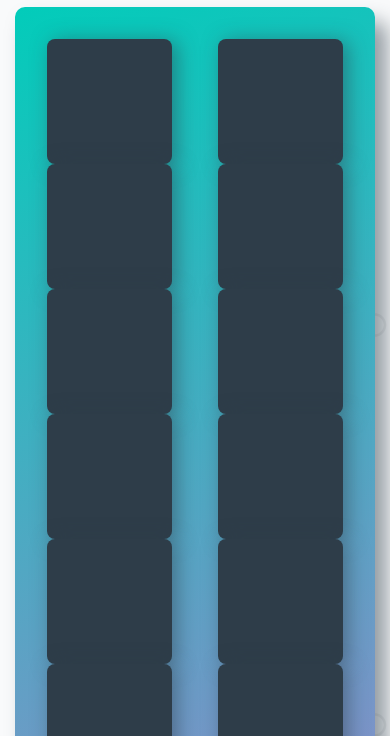
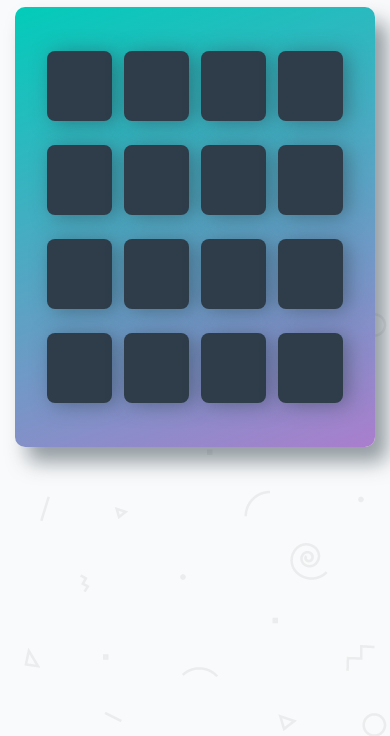
Before and after one commit to maxzakh/Memory-Game-Project, a plain HTML site: page index.html in a window 390 px wide. Shown: the part 108-844 px from the top of the page. Drawn offline with Linux system fonts and the light colour scheme; a web font is replaced by a local one.

Commit message:
Changed how the cards look when screen is smaller

```diff
--- a/style.css
+++ b/style.css
@@ -124,9 +124,13 @@ h1 {
  * Media queries
  */
 
-@media screen and (max-width: 480px) {
-    .deck {
-        width: 360px;
-        min-height: 640px;
-    }
-}
+ @media screen and (max-width: 480px) {
+     .deck {
+         width: 360px;
+         min-height: 440px;
+     }
+     .deck .card {
+         width: 65px;
+         height: 70px;
+     }
+ }
```
